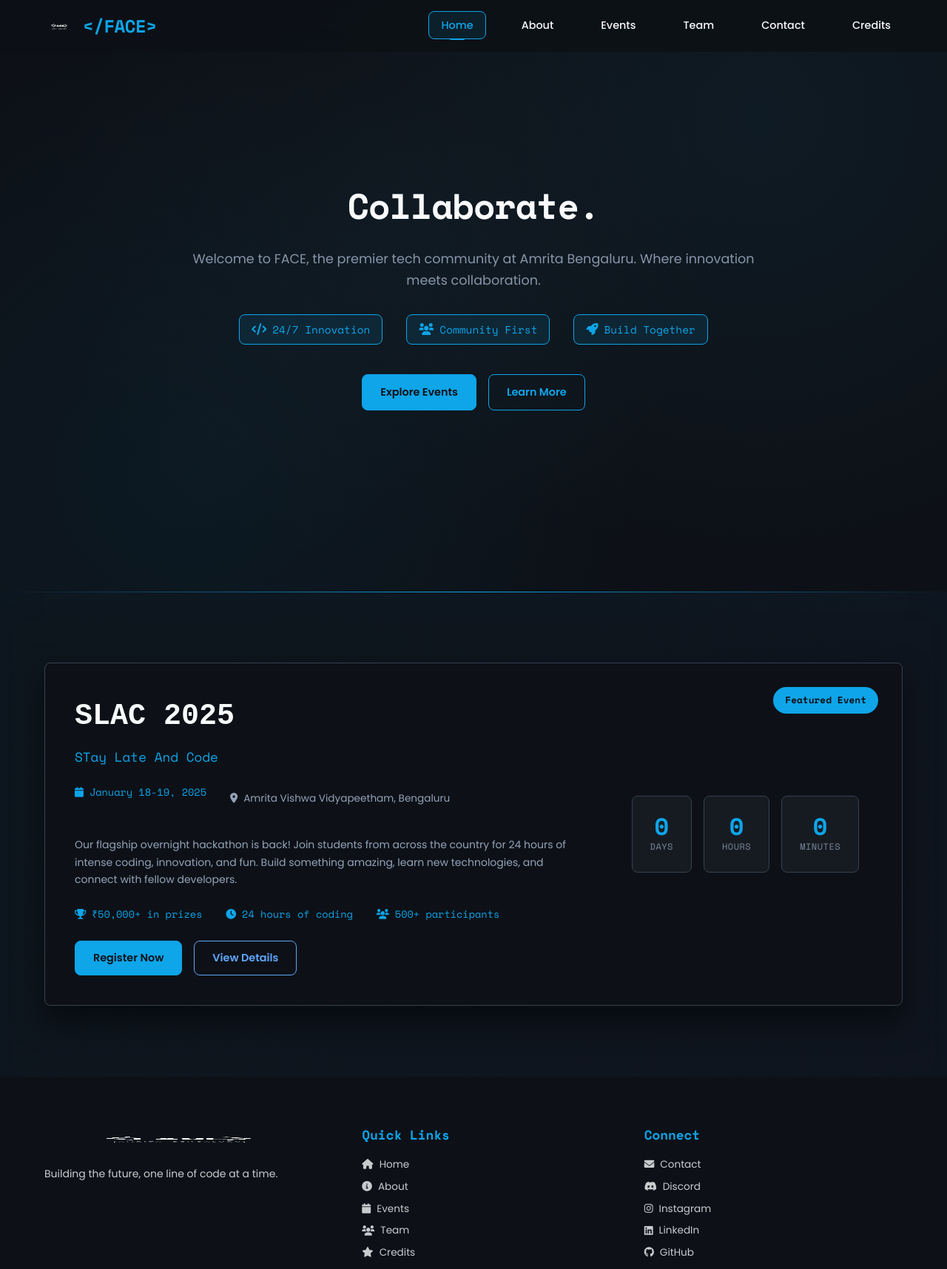
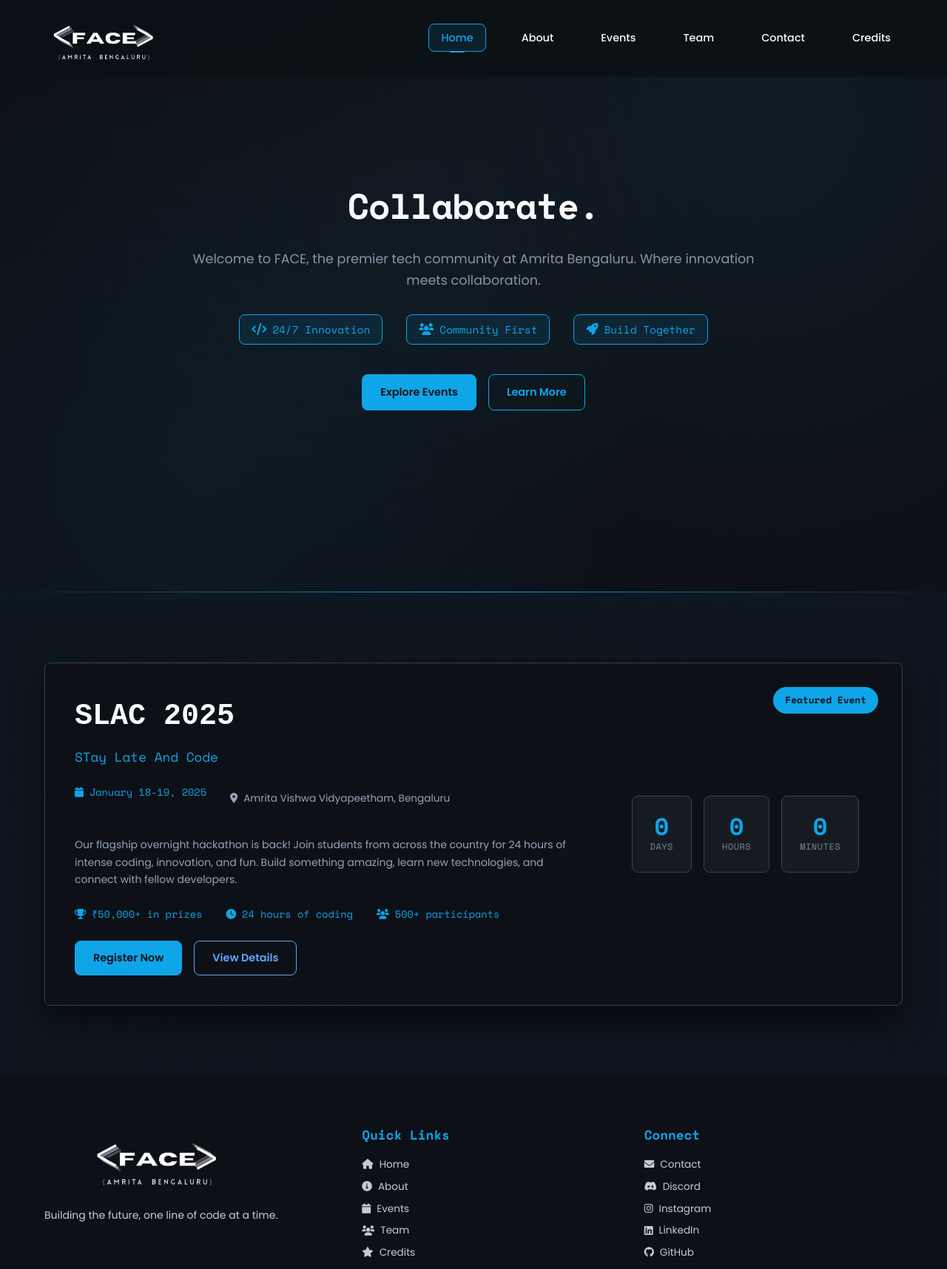
Before and after one commit to MrValmeeki/FaceClub, a plain HTML site: page index.html in a window 1280 px wide. Shown: the top 1716 px of the page at 74% size. Drawn offline with nearby package versions, Linux system fonts and the light colour scheme.

Commit message:
fixed the logo

```diff
--- a/index.html
+++ b/index.html
@@ -13,8 +13,7 @@
     <nav class="navbar">
         <div class="nav-container">
             <div class="nav-brand">
-                <img src="FaceLogo.png" alt="FACE Logo" class="logo">
-                <span class="brand-text">&lt;/FACE&gt;</span>
+                <img src="FaceLogo3.PNG" alt="FACE Logo" class="logo">
             </div>
             <ul class="nav-menu">
                 <li><a href="index.html" class="nav-link active">Home</a></li>
@@ -129,7 +128,7 @@
         <div class="container">
             <div class="footer-content">
                 <div class="footer-brand">
-                    <img src="FaceLogo.png" alt="FACE Logo" class="footer-logo">
+                    <img src="FaceLogo3.PNG" alt="FACE Logo" class="footer-logo">
                     <p>Building the future, one line of code at a time.</p>
                 </div>
                 <div class="footer-links">
--- a/script.js
+++ b/script.js
@@ -232,6 +232,22 @@ function initializeScrollEffects() {
     });
 }
 
+// Toggle navbar blur/background when user scrolls past top
+document.addEventListener('DOMContentLoaded', () => {
+    const navbar = document.querySelector('.navbar');
+    if (!navbar) return;
+
+    const threshold = 20; // px - adjust as needed (or use navbar.offsetHeight)
+
+    const handleScroll = () => {
+        if (window.scrollY > threshold) navbar.classList.add('scrolled');
+        else navbar.classList.remove('scrolled');
+    };
+
+    window.addEventListener('scroll', handleScroll, { passive: true });
+    handleScroll();
+});
+
 // Utility functions
 function validateEmail(email) {
     const emailRegex = /^[^\s@]+@[^\s@]+\.[^\s@]+$/;
--- a/styles.css
+++ b/styles.css
@@ -56,36 +56,82 @@ body {
     top: 0;
     left: 0;
     right: 0;
-    background: rgba(13, 17, 23, 0.95);
-    backdrop-filter: blur(20px);
+    background: transparent;              /* no visible division at top */
+    backdrop-filter: none;                /* no blur at top */
+    box-shadow: none;                     /* remove shadow / division */
+    border-bottom: none;
     z-index: 1000;
-    transition: var(--transition);
-}
-
+    transition: background 0.35s ease, backdrop-filter 0.35s ease, box-shadow 0.35s ease;
+}
+
+/* state when user has scrolled past the navbar */
+.navbar.scrolled {
+    background: rgba(13, 17, 23, 0.78);   /* subtle translucent background */
+    backdrop-filter: blur(8px);           /* blur effect when scrolled */
+    box-shadow: 0 8px 20px rgba(0,0,0,0.45);
+    border-bottom: 1px solid rgba(255,255,255,0.03);
+}
+
+/* make sure navbar content still centers nicely */
 .nav-container {
     max-width: 1200px;
     margin: 0 auto;
-    padding: 0 20px;
+    padding: 12px 20px;
     display: flex;
     align-items: center;
     justify-content: space-between;
-    height: 70px;
-}
-
+    height: auto;
+}
+
+/* Header brand wrapper */
 .nav-brand {
     display: flex;
     align-items: center;
     gap: 12px;
-}
-
+    width: auto;
+    height: auto;
+}
+
+/* Header logo — explicit, independent sizing */
 .logo {
-    height: 40px;
+    height: 80px;       /* header logo height */
+    max-height: 80px;
     width: auto;
-    transition: var(--transition);
-}
-
-.logo:hover {
-    transform: scale(1.05);
+    display: block;
+    transition: var(--transition);
+    object-fit: contain;
+}
+
+/* ensure image inside header logo doesn't stretch */
+.logo img {
+    display: block;
+    width: auto;
+    height: 100%;
+    object-fit: contain;
+}
+
+/* Footer brand wrapper (keeps footer styles separate) */
+.footer-brand {
+    display: flex;
+    flex-direction: column;
+    gap: 1rem;
+}
+
+/* Footer logo — independent but matched to header */
+.footer-logo {
+    height: 96px;       /* match header logo height */
+    max-height: 96px;
+    width: auto;
+    display: block;
+    object-fit: contain;
+}
+
+/* ensure image inside footer logo doesn't stretch */
+.footer-logo img {
+    display: block;
+    width: auto;
+    height: 100%;
+    object-fit: contain;
 }
 
 .brand-text {
@@ -896,8 +942,9 @@ body {
     }
 
 .footer-logo {
-    height: 40px;
+    height: 256px; /* scale footer logo up to match header */
     width: auto;
+    padding-right: 60px;
 }
 
 .footer-brand p {
@@ -1029,6 +1076,23 @@ body {
         min-width: auto;
         width: 100%;
     }
+
+    /* scale header logo down on smaller screens */
+    .logo {
+        height: 64px;
+        max-height: 64px;
+    }
+
+    /* scale footer logo down independently to match header on small screens */
+    .footer-logo {
+        height: 64px;
+        max-height: 64px;
+    }
+
+    /* restore compact navbar height on mobile */
+    .nav-container {
+        padding: 10px 16px;
+    }
 }
 
 @media (max-width: 480px) {
```
Also changed, not shown: FaceLogo.png (deleted), FaceLogo3.PNG (added).
